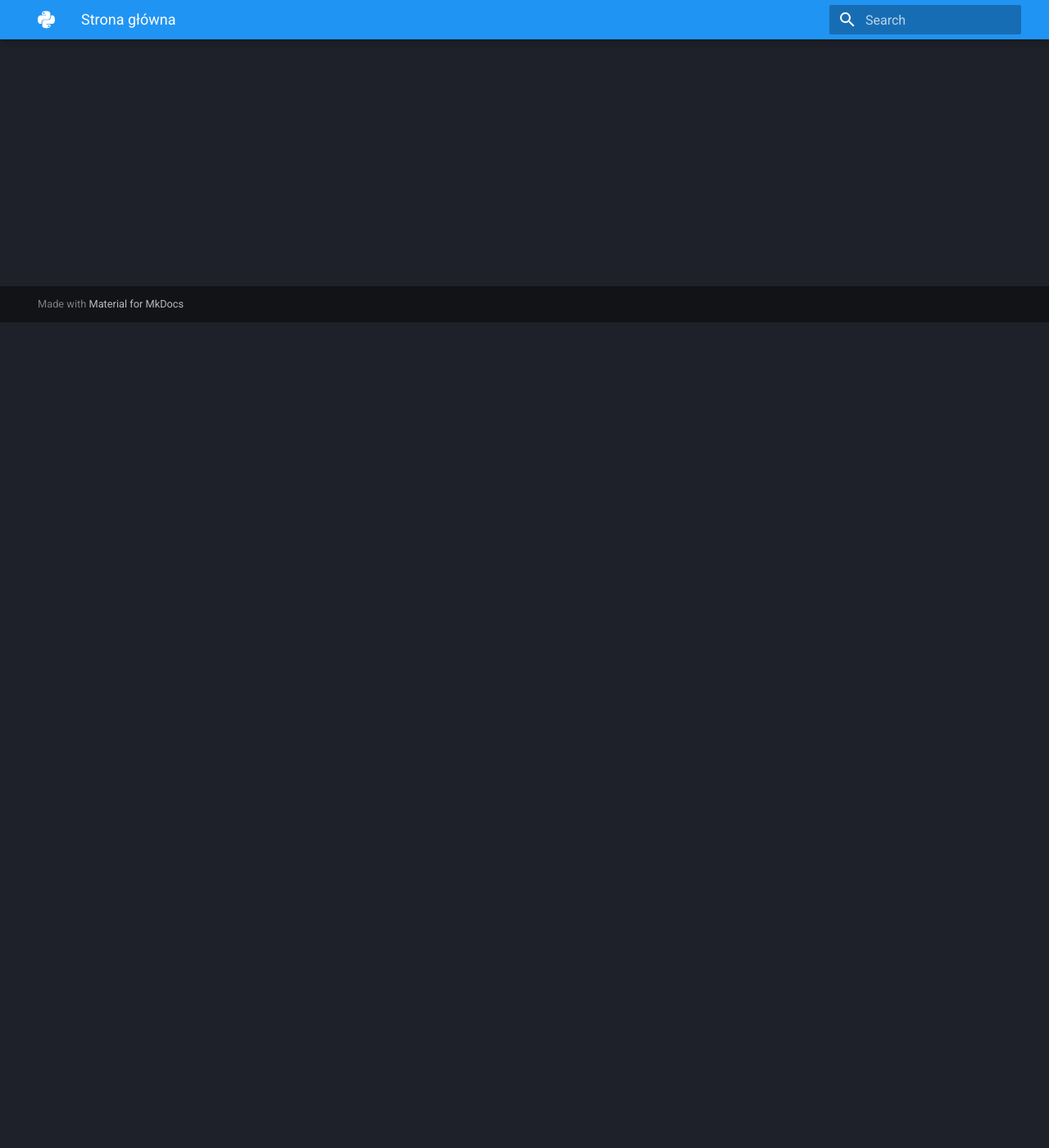
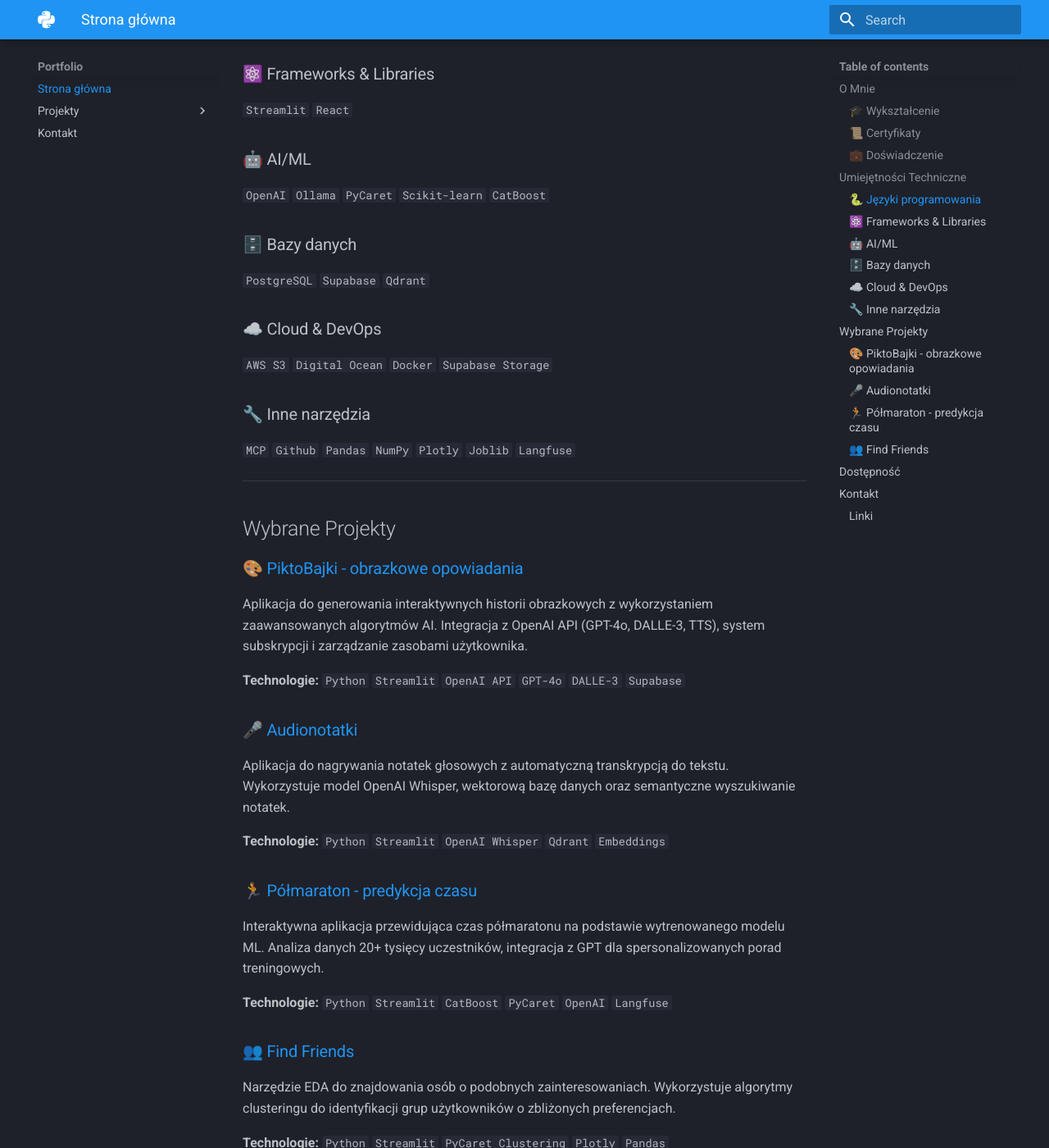
Before and after one commit to heyagotoai/portfolio, an MkDocs documentation site: the page built from docs/index.md, in a window 1280 px wide and 1400 px high, scrolled down 1007 px. Shown: the whole window at 82% size. Built offline with MkDocs 1.6.1 and Material for MkDocs 9.7.7, drawn with Linux system fonts in a browser that asks for light colours; some of the changed text lies outside the part shown.

Commit message:
add main page

```diff
--- a/docs/index.md
+++ b/docs/index.md
@@ -1,7 +1,97 @@
+# Marcin Szczęsny
 
-# **Witaj w moim Portfolio**
+**Data Scientist | AI Developer | ML Engineer**
 
-## Dodaj
+Od ponad 20 lat doświadczenia w sprzedaży, od 6 miesięcy aktywnie rozwijam umiejętności w Data Science i AI. Uczestnik elitarnej grupy Masterclass, współtworzę innowacyjne startupy w obszarze sztucznej inteligencji.
 
+---
 
-## Coś
+## O Mnie
+
+### 🎓 Wykształcenie
+- **Inżynier informatyki** (programowanie)
+- **Technik elektronik**
+- **Technik administracji**
+
+### 📜 Certyfikaty
+- **Kurs Data Science** (ukończony)
+- **Kurs tworzenia agentów AI** (w trakcie)
+
+### 💼 Doświadczenie
+- **20+ lat** w handlu i sprzedaży
+- **6 miesięcy** intensywnej nauki Data Science/AI
+- **Członek elitarnej grupy Masterclass** - rozszerzenie kursu Data Science
+
+---
+
+## Umiejętności Techniczne
+
+### 🐍 Języki programowania
+`Python` `TypeScript`
+
+### ⚛️ Frameworks & Libraries
+`Streamlit` `React`
+
+### 🤖 AI/ML
+`OpenAI` `Ollama` `PyCaret` `Scikit-learn` `CatBoost`
+
+### 🗄️ Bazy danych
+`PostgreSQL` `Supabase` `Qdrant`
+
+### ☁️ Cloud & DevOps
+`AWS S3` `Digital Ocean` `Docker` `Supabase Storage`
+
+### 🔧 Inne narzędzia
+`MCP` `Github` `Pandas` `NumPy` `Plotly` `Joblib` `Langfuse`
+
+---
+
+## Wybrane Projekty
+
+### 🎨 [PiktoBajki - obrazkowe opowiadania](/ds_ai_portfolio/piktobajki/)
+Aplikacja do generowania interaktywnych historii obrazkowych z wykorzystaniem zaawansowanych algorytmów AI. Integracja z OpenAI API (GPT-4o, DALLE-3, TTS), system subskrypcji i zarządzanie zasobami użytkownika.
+
+**Technologie:** `Python` `Streamlit` `OpenAI API` `GPT-4o` `DALLE-3` `Supabase`
+
+### 🎤 [Audionotatki](/ds_ai_portfolio/audionotatki/)
+Aplikacja do nagrywania notatek głosowych z automatyczną transkrypcją do tekstu. Wykorzystuje model OpenAI Whisper, wektorową bazę danych oraz semantyczne wyszukiwanie notatek.
+
+**Technologie:** `Python` `Streamlit` `OpenAI Whisper` `Qdrant` `Embeddings`
+
+### 🏃 [Półmaraton - predykcja czasu](/ds_ai_portfolio/polmaraton/)
+Interaktywna aplikacja przewidująca czas półmaratonu na podstawie wytrenowanego modelu ML. Analiza danych 20+ tysięcy uczestników, integracja z GPT dla spersonalizowanych porad treningowych.
+
+**Technologie:** `Python` `Streamlit` `CatBoost` `PyCaret` `OpenAI` `Langfuse`
+
+### 👥 [Find Friends](/ds_ai_portfolio/friends/)
+Narzędzie EDA do znajdowania osób o podobnych zainteresowaniach. Wykorzystuje algorytmy clusteringu do identyfikacji grup użytkowników o zbliżonych preferencjach.
+
+**Technologie:** `Python` `Streamlit` `PyCaret Clustering` `Plotly` `Pandas`
+
+---
+
+## Dostępność
+
+🔍 **Aktywnie szukam:**
+- Pracy stałej w obszarze Data Science/AI
+- Projektów freelance związanych z ML/AI
+- Współpracy przy tworzeniu innowacyjnych rozwiązań
+
+💼 **Zainteresowany:**
+- Rozwojem systemów AI i agentów
+- Implementacją rozwiązań ML w biznesie
+- Tworzeniem aplikacji z wykorzystaniem LLM
+
+---
+
+## Kontakt
+
+📧 **Email:** [heya@wp.pl](mailto:heya@wp.pl)
+
+### Linki
+🔗 **GitHub:** [Link do profilu](https://github.com/heyagotoai)
+💼 **LinkedIn:** [Link do profilu](https://linkedin.com/in/marcin-szczęsny-3aa43a2b1)
+
+---
+
+*Strona utworzona z wykorzystaniem MkDocs. Regularne aktualizacje portfolio i nowe projekty dostępne na tej stronie.*
```
Also changed, not shown: docs/contact.md (+0 -2 lines), 1 other file.
